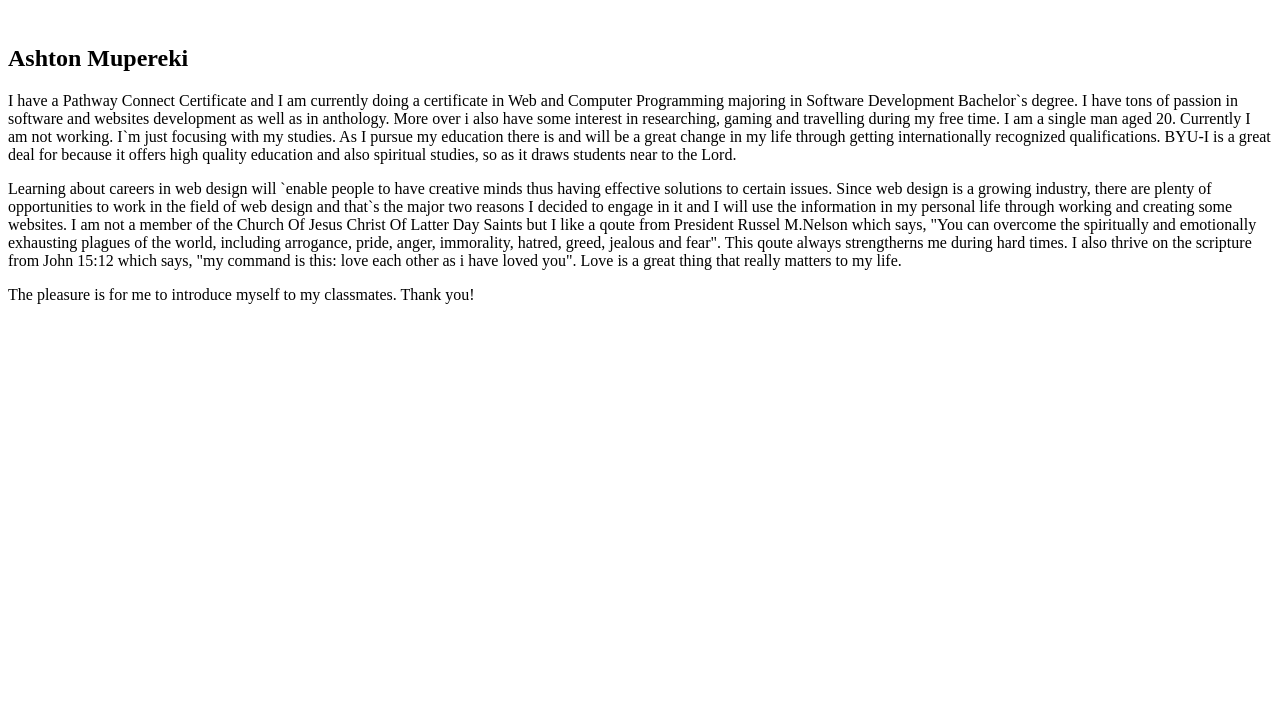
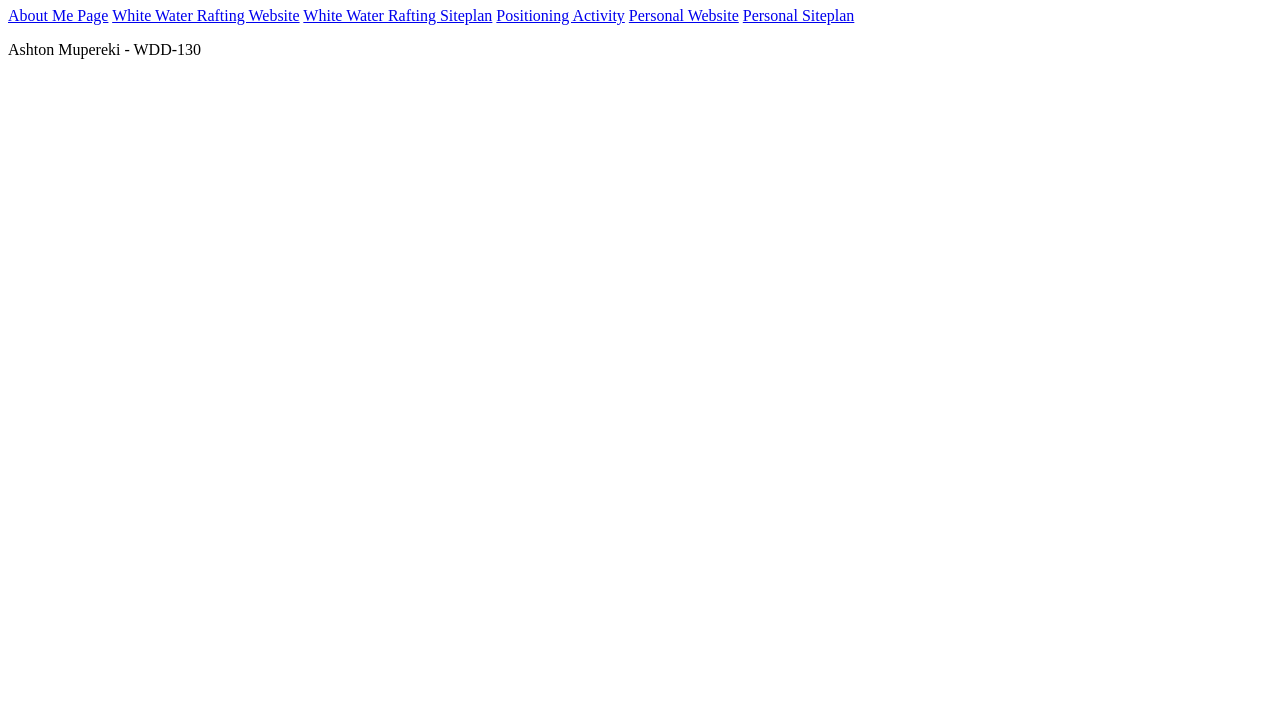
Before and after one commit to ashtonmupereki/wdd130, a plain HTML site: page index.html in a window 1280 px wide. Shown: the part 73-800 px from the top of the page. Drawn offline with Linux system fonts and the light colour scheme.

Commit message:
updated homepage

```diff
--- a/index.html
+++ b/index.html
@@ -4,14 +4,18 @@
     <meta charset="UTF-8">
     <meta http-equiv="X-UA-Compatible" content="IE=edge">
     <meta name="viewport" content="width=device-width, initial-scale=1.0">
-    <title>All about me</title>
+    <title>WDD-130 Hompage</title>
 </head>
 <body>
-    <h1>About Me</h1>
-    <img src="images/IMG_20221005_205545.jpg" alt="" width="150px">
-    <h2>Ashton Mupereki</h2>
-    <p>I have a Pathway Connect Certificate and I am currently doing a certificate in Web and Computer Programming majoring in Software Development Bachelor`s degree. I have tons of passion in software and websites development as well as in anthology. More over i also have some interest in researching, gaming and travelling during my free time. I am a single man aged 20. Currently I am not working. I`m just focusing with my studies. As I pursue my education there is and will be a great change in my life through getting internationally recognized qualifications. BYU-I is a great deal for because it offers high quality education and also spiritual studies, so as it draws students near to the Lord.  </p>
-    <p>Learning about careers in web design will `enable people to have creative minds thus having effective solutions to certain issues. Since web design is a growing industry, there are plenty of opportunities to work in the field of web design and that`s the major two reasons I decided to engage in it and I will use the information in my personal life through working and creating some websites. I am not a member of the Church Of Jesus Christ Of Latter Day Saints but I like a qoute from President Russel M.Nelson which says, "You can overcome the spiritually and emotionally exhausting plagues of the world, including arrogance, pride, anger, immorality, hatred, greed, jealous and fear". This qoute always strengtherns me during hard times. I also thrive on the scripture from John 15:12 which says, "my command is this: love each other as i have loved you". Love is a great thing that really matters to my life.</p>
-    <p>The pleasure is for me to introduce myself to my classmates. Thank you!</p>
+    <h1>Welcome to WDD130 Web Projects</h1>
+<nav>
+  <a href="aboutme/index.html">About Me Page</a>
+  <a href="wwr/index.html">White Water Rafting Website</a>
+  <a href="wwr/site-plan-rafting.html">White Water Rafting Siteplan</a>
+  <a href="positioning.html">Positioning Activity</a>
+  <a href="#">Personal Website</a>
+  <a href="#">Personal Siteplan</a>
+</nav>
+<p>Ashton Mupereki - WDD-130</p>
 </body>
 </html>
--- a/wwr/styles/site-plan-rafting.css
+++ b/wwr/styles/site-plan-rafting.css
@@ -2,7 +2,7 @@
 /* if you are using any Google fonts change the font names below to your fonts.
 Any spaces in your font name should be replaced with a +.
 Fonts are separated by a & */
-@import url('https://fonts.googleapis.com/css2?family=Abril+Fatface&display=swap');
+@import url('https://fonts.googleapis.com/css2?family=Abril+Fatface&family=Satisfy&display=swap');
 
 :root {
   /* change the values below to your colors from your palette */
@@ -12,8 +12,8 @@ Fonts are separated by a & */
   --accent2-color: #0fdcb9;
 
   /* change the values below to your chosen font(s) */
-  --heading-font: "Abril Fatface";
-  --paragraph-font: Satisfy, Helvetica, sans-serif;
+  --heading-font: "Abril Fatface", cursive;
+  --paragraph-font: Satisfy, cyrsive;
 
   /* these colors below should be chosen from among your palette colors above */
   --headline-color-on-white: #0fdcb9;  /* headlines on a white background */
```
